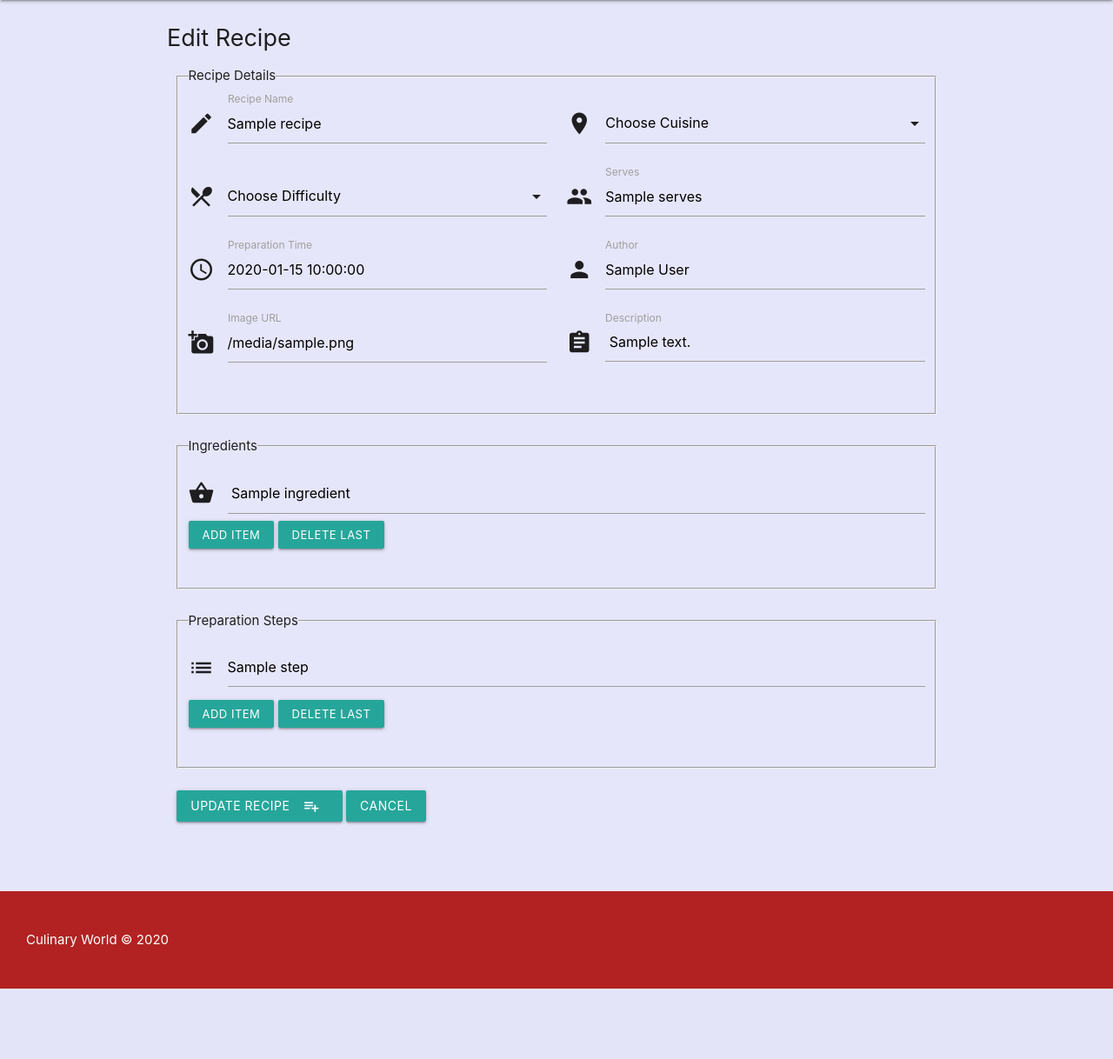
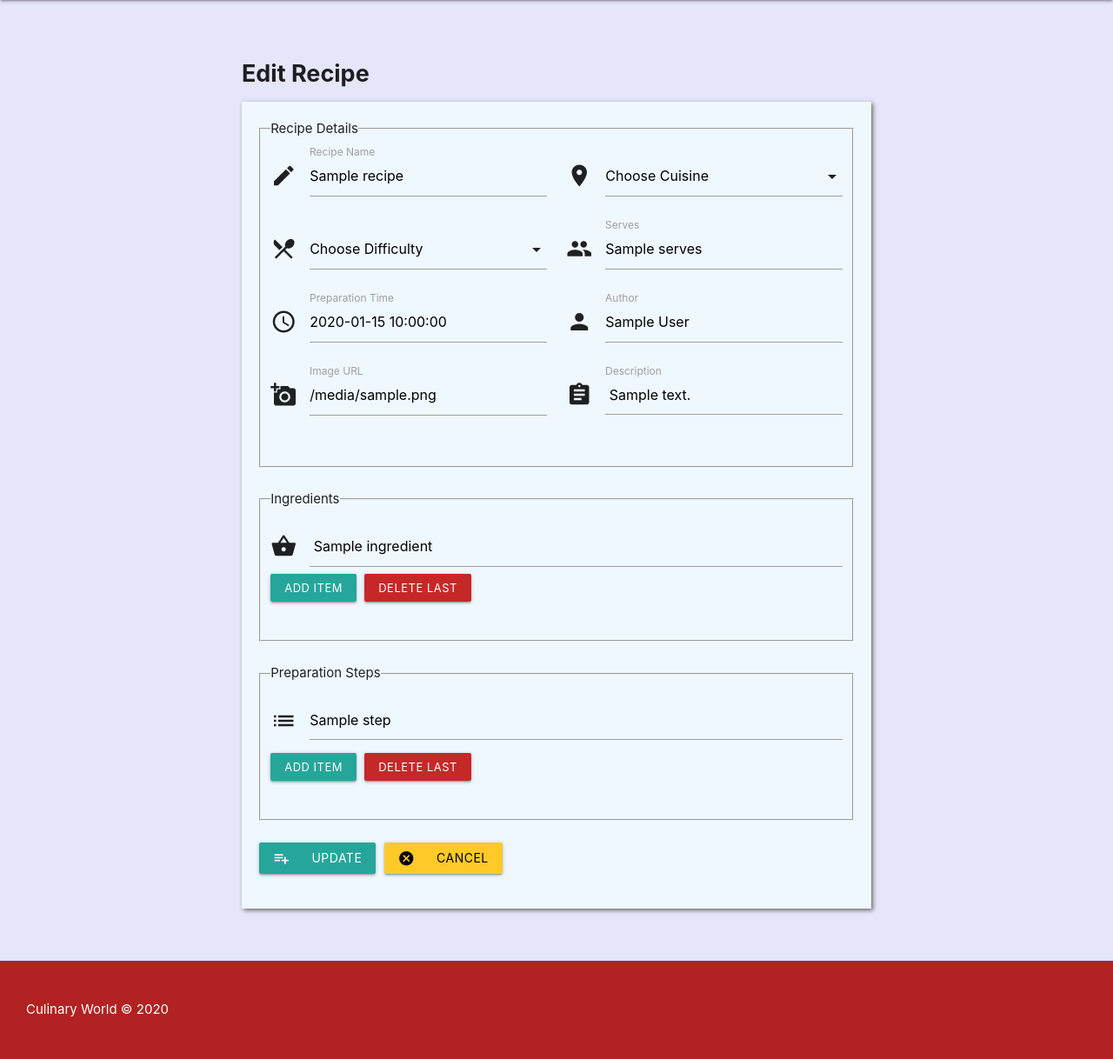
Before and after one commit to adrian80z/Culinary-World, a Flask app: template templates/edit_recipe.html in a window 1280 px wide. Shown: the part 64-1282 px from the top of the page at 87% size. Before the commit the page ends 1201 px from the top, so only its background shows below. Run offline with Flask 2, Linux system fonts and the light colour scheme; the template is opened without the code that fills it: most values are stand-ins (such as "Sample title", 1, 10 or a date in 2020); some libraries are stand-ins or nearby versions.

Commit message:
form layout adjustments

```diff
--- a/templates/edit_recipe.html
+++ b/templates/edit_recipe.html
@@ -1,16 +1,17 @@
 {% extends 'base.html' %}
 {% block content %}
 
-<h3>Edit Recipe</h3>
 <div class="row">
-    <form action="{{ url_for('update_recipe', recipe_id=recipes._id) }}" method="POST" class="col s12">
+    <div class="col s12 l10 offset-l1">
+    <h3 class="main-title">Edit Recipe</h3>
+    <form action="{{ url_for('update_recipe', recipe_id=recipes._id) }}" method="POST" class="add-form">
         <fieldset>
             <legend>Recipe Details</legend>
             <div class="row">
                 <div class="input-field col s12 m6">
                     <i class="material-icons prefix">create</i>
-                    <input id="recipe_name" name="recipe_name" type="text" class="validate"
-                        value="{{ recipes.recipe_name }}">
+                    <input id="recipe_name" name="recipe_name" type="text" class="validate" maxlength="40"
+                        value="{{ recipes.recipe_name }}" required>
                     <label for="recipe_name">Recipe Name</label>
                 </div>
 
@@ -31,16 +32,16 @@
 
                 <div class="input-field col s12 m6">
                     <i class="material-icons prefix">restaurant_menu</i>
-                    <select id="difficulty" name="difficulty" required>
+                    <select id="type" name="difficulty" required>
                         <option value="" disabled selected>Choose Difficulty</option>
-                        {% if difficulty == recipes.difficulty %}
-                        <option value="{{ recipes.difficulty }}" selected>{{recipes.difficulty}}</option>
+                        {% for difficult in level %}
+                        {% if difficult.d_level == recipes.difficulty %}
+                        <option value="{{ difficult.d_level }}" select>{{ difficult.d_level }}
+                        </option>
                         {% else %}
-                        <option value="Easy">Easy</option>
-                        <option value="Medium">Medium</option>
-                        <option value="Hard">Hard</option>
-                        {% endif %}
-
+                        <option value="{{ difficult.d_level }}">{{ difficult.d_level }}
+                            {% endif %}
+                        {% endfor %}
                     </select>
                 </div>
 
@@ -61,7 +62,7 @@
                 </div>
                 <div class="input-field col s12 m6">
                     <i class="material-icons prefix">add_a_photo</i>
-                    <input id="image_url" name="image_url" type="text" class="validate" value="{{recipes.image_url }}">
+                    <input id="image_url" name="image_url" type="url" class="validate" value="{{recipes.image_url }}">
                     <label for="image_url">Image URL</label>
                 </div>
                 <div class="input-field col s12 m6">
@@ -75,40 +76,49 @@
         <fieldset>
             <legend>Ingredients</legend>
             <div class="row">
-                <div class="input-field col s12" id="items">
+                <div class="input-field col s12">
                     <i class="material-icons prefix">shopping_basket</i>
                     {% for ingredient in recipes.ingredients %}
-                    <input type="text" name="ingredients" id="ingredients" class="validate" value=" {{ ingredient }} "
+
+                    <input type="text" name="ingredients" class="validate" value=" {{ ingredient }} "
                         required>
                     {% endfor %}
-                    <a class="waves-effect waves-light btn-small add-input-field">Add item</a>
-                    <a class="waves-effect waves-light btn-small delete-last-field">Delete Last</a>
+                    <div id="items">
+
+                    <a class="waves-effect waves-light btn-small add-input-field margin-r">Add item</a>
+                    <a class="waves-effect waves-light btn-small delete-last-field delete">Delete Last</a>
+
                 </div>
+            </div>
             </div>
         </fieldset>
         <fieldset>
             <legend>Preparation Steps</legend>
             <div class="row">
-                <div class="input-field col s12" id="steps">
+                <div class="input-field col s12">
                     <i class="material-icons prefix">list</i>
                     {% for step in recipes.method %}
-                    <textarea name="method" id="method" class="materialize-textarea" required>{{ step }}</textarea>
+                    <textarea name="method" class="materialize-textarea" required>{{ step }}</textarea>
                     {% endfor %}
-                    <a class="waves-effect waves-light btn-small add-step">Add item</a>
-                    <a class="waves-effect waves-light btn-small delete-last-step">Delete Last</a>
+                    <div id="steps">
+                    <a class="waves-effect waves-light btn-small add-step margin-r">Add item</a>
+                    <a class="waves-effect waves-light btn-small delete-last-step delete">Delete Last</a>
+                </div>
                 </div>
             </div>
         </fieldset>
         <div class="row">
             <div class="col s12">
-                <button class="btn waves-effect waves-light" type="submit">Update Recipe
-                    <i class="material-icons right">playlist_add</i>
+                <button class="btn waves-effect waves-light margin-r" type="submit">Update
+                    <i class="material-icons left">playlist_add</i>
                 </button>
                 <a href="{{ url_for('recipe_details', recipe_id=recipe_id ) }}"
-                    class="btn waves-effect waves-light">Cancel</a>
+                    class="btn waves-effect waves-light cancel">Cancel
+                    <i class="material-icons left">cancel</i></a>
             </div>
         </div>
     </form>
+</div>
 </div>
 
 {% endblock %}
```
